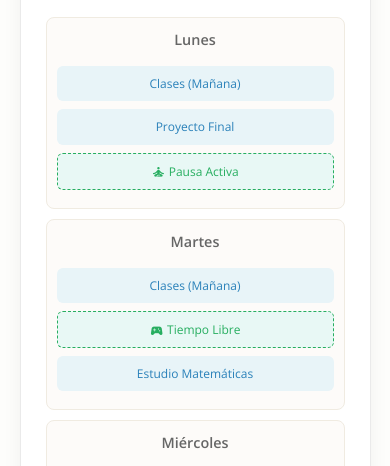
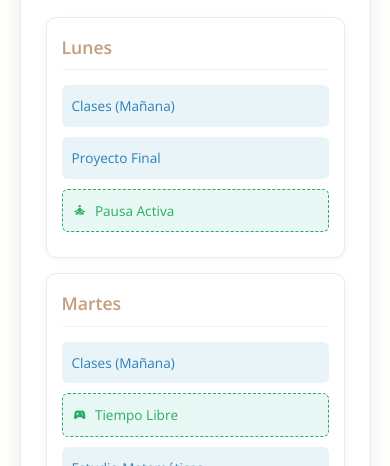
Before and after one commit to carlosmunguia244/desenvolva-tec, a plain HTML site: page prueba-orientacion.html in a window 390 px wide. Shown: the part 623-1089 px from the top of the page. Drawn offline with nearby package versions, Linux system fonts and the light colour scheme; a web font is replaced by a local one.

Commit message:
arreglo de version celular

```diff
--- a/style.css
+++ b/style.css
@@ -1063,7 +1063,6 @@ footer {
 .lista-metas li:last-child {
     border-bottom: none;
 }
-
 /* =======================================================
    DISEÑO RESPONSIVO (OPTIMIZACIÓN PARA CELULARES Y TABLETS) - CORREGIDO
    ======================================================= */
@@ -1073,7 +1072,8 @@ a[href^="sms"] {
     color: inherit !important;
     text-decoration: none !important;
 }
-   @media (max-width: 768px) {
+
+@media (max-width: 768px) {
 
     /* 1. Encabezado y menú: Los apilamos para que no se salgan de la pantalla */
     header {
@@ -1157,9 +1157,12 @@ a[href^="sms"] {
     .footer-contacto-info li {
         justify-content: center; /* Centramos los iconos y textos de contacto */
     }
-}
 
-/* Ajuste de la interfaz de prueba para celulares */
+    /* =======================================================
+       7. SIMULADORES - AJUSTES PARA MÓVILES
+       ======================================================= */
+
+    /* Ajuste de la interfaz de prueba para celulares */
     .contenedor-interfaz {
         flex-direction: column;
     }
@@ -1177,10 +1180,47 @@ a[href^="sms"] {
         min-height: 300px;
     }
 
-    /* Ajuste del Dashboard para celulares */
+    /* Ajuste del Dashboard Académico para celulares (Diseño de tarjetas) */
     .dashboard-contenedor {
-        grid-template-columns: 1fr;
+        display: flex;
+        flex-direction: column;
+        gap: 25px;
     }
+
     .calendario-semana {
-        grid-template-columns: 1fr;
+        display: flex;
+        flex-direction: column;
+        gap: 15px; /* Espacio entre los días de la semana */
     }
+
+    /* Tarjeta individual para cada día de la semana */
+    .dia-columna {
+        background: #ffffff;
+        border: 1px solid #eaeaea;
+        border-radius: 10px;
+        padding: 15px;
+        text-align: left;
+        box-shadow: 0 2px 8px rgba(0,0,0,0.04);
+    }
+
+    .dia-nombre {
+        font-size: 1.1rem;
+        color: var(--color-primario);
+        margin-bottom: 15px;
+        border-bottom: 1px solid #f0f0f0;
+        padding-bottom: 8px;
+    }
+
+    /* Alinear los íconos con el texto en las tareas */
+    .bloque-tarea,
+    .bloque-descanso {
+        display: flex;
+        align-items: center;
+        gap: 8px;
+        text-align: left;
+        padding: 10px;
+        margin-bottom: 10px;
+        font-size: 0.85rem;
+    }
+
+} /* <--- AQUÍ ESTÁ LA LLAVE DE CIERRE CORRECTA DEL MEDIA QUERY */
```
